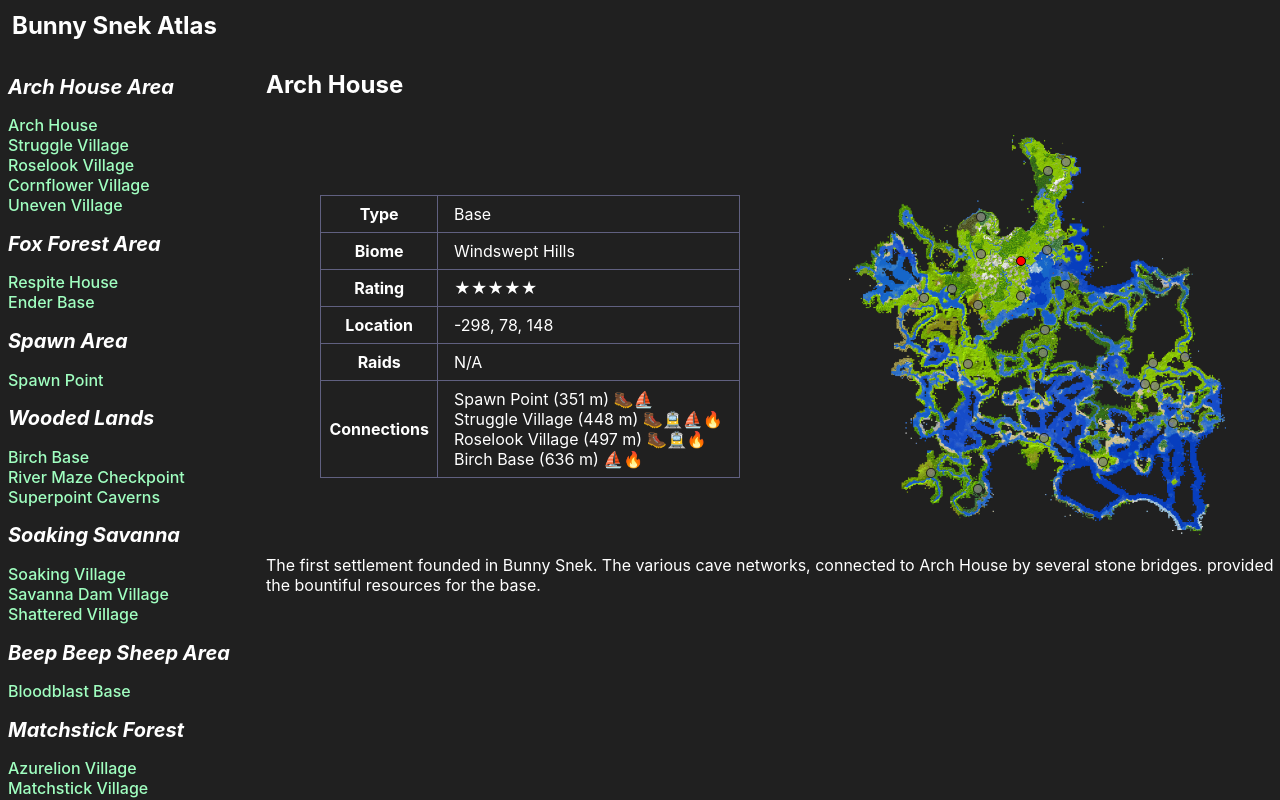
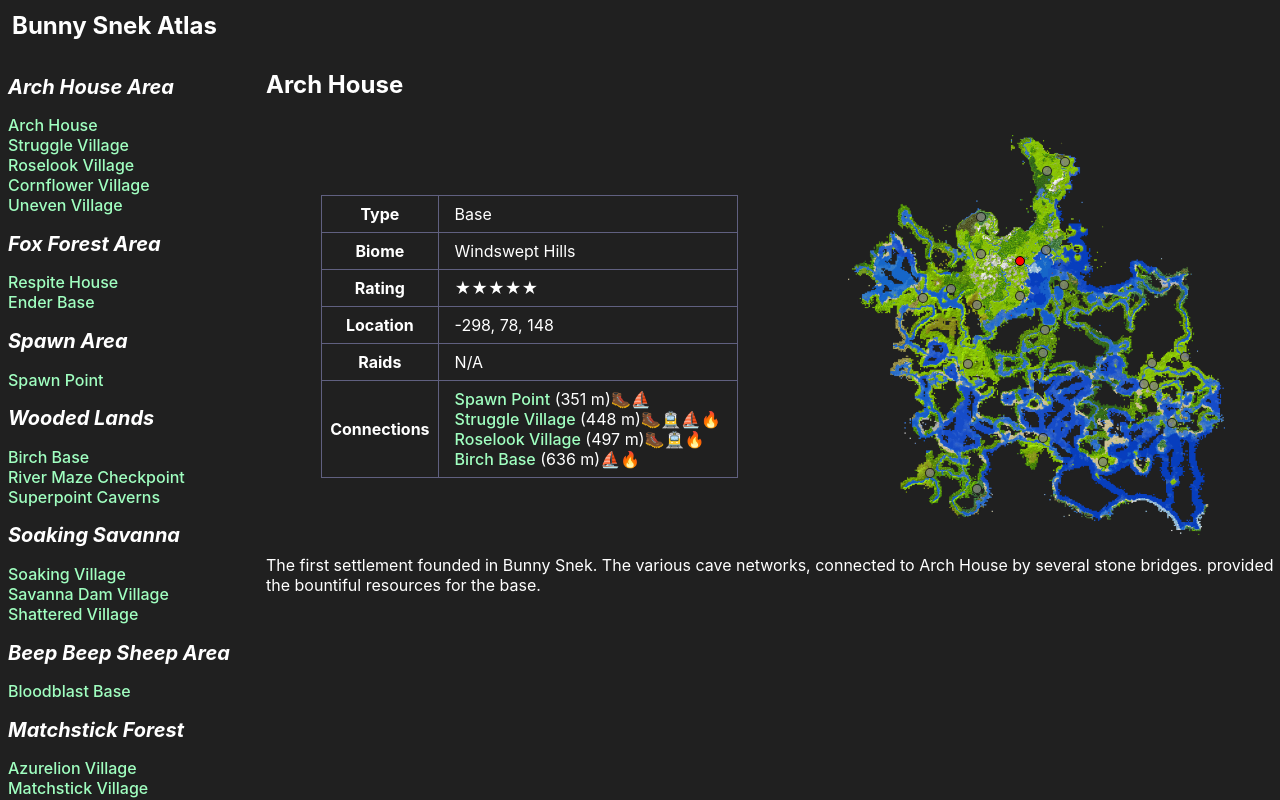
Before and after one commit to mstop4/bunny-snek-atlas-app, a React (Create React App) app: page / in a window 1280 px wide. Both pictures are taken after a click on the element "Arch House". Built offline with nearby package versions, Linux system fonts and the light colour scheme.

Commit message:
add connection links

```diff
--- a/public/index.html
+++ b/public/index.html
@@ -24,7 +24,7 @@
       work correctly both with client-side routing and a non-root public URL.
       Learn how to configure a non-root public URL by running `npm run build`.
     -->
-    <title>React App</title>
+    <title>Bunny Snek Atlas</title>
   </head>
   <body>
     <noscript>You need to enable JavaScript to run this app.</noscript>
--- a/src/components/App.jsx
+++ b/src/components/App.jsx
@@ -27,6 +27,8 @@ const App = () => {
         connectionsData={processedConnections}
         selectedPlace={selectedPlace}
         hoveredPlace={hoveredPlace}
+        setSelectedPlace={setSelectedPlace}
+        setHoveredPlace={setHoveredPlace}
       />
     </section>
   );
--- a/src/components/InfoDisplay.css
+++ b/src/components/InfoDisplay.css
@@ -42,3 +42,14 @@
 .InfoDisplay-description {
   padding: 0;
 }
+
+.InfoDisplay-connectionListItem {
+  cursor: pointer;
+  color: #a0ffc0;
+  font-weight: 500;
+}
+
+.InfoDisplay-connectionListItem:hover {
+  font-weight: 600;
+  color: #80a0ff;
+}
--- a/src/components/InfoDisplay.jsx
+++ b/src/components/InfoDisplay.jsx
@@ -3,7 +3,23 @@ import Map from './Map';
 import { findConnections, parseBiomes, parseDescription, parseLocation, parseRating } from './InfoDisplay_Utils';
 
 const InfoDisplay = (props) => {
-  const { placesData, connectionsData, selectedPlace, hoveredPlace } = props;
+  const {
+    placesData,
+    connectionsData,
+    selectedPlace,
+    hoveredPlace,
+    setSelectedPlace,
+    setHoveredPlace,
+  } = props;
+
+  const onPlaceSelected = (place) => {
+    setSelectedPlace(place);
+  }
+
+  const onPlacehovered = (place) => {
+    setHoveredPlace(place);
+  }
+
   const currentPlace = placesData.find(place => place.name === selectedPlace);
 
   if (!currentPlace) {
@@ -28,7 +44,7 @@ const InfoDisplay = (props) => {
   const descriptionList = parseDescription(description);
   const locationString = parseLocation(location);
   const ratingStars = parseRating(rating);
-  const connectionList = findConnections(connectionsData, placesData, selectedPlace);
+  const connectionList = findConnections(connectionsData, placesData, selectedPlace, onPlaceSelected, onPlacehovered);
 
   return (
     <div className="InfoDisplay-container">
--- a/src/components/InfoDisplay_Utils.js
+++ b/src/components/InfoDisplay_Utils.js
@@ -7,7 +7,7 @@ const CONNECTION_SYMBOLS = {
 };
 
 // TODO: refactor this to use only placeIds
-export const findConnections = (connectionsData, placeData, placeName) => {
+export const findConnections = (connectionsData, placeData, placeName, onPlaceSelected, onPlaceHovered) => {
   const currentPlace = placeData.find(place => place.name === placeName);
   const { id: currentPlaceId } = currentPlace;
 
@@ -23,16 +23,29 @@ export const findConnections = (connectionsData, placeData, placeName) => {
       const { types: connectionTypes } = connection;
       const otherPlaceName = placeData.find((place) => place.id === otherPlaceId).name;
 
-      let connectionString = `${otherPlaceName} (${connection.distance.toFixed(0)} m) `;
+      const connectionLink = `${otherPlaceName}`;
+      let connectionDetails = ` (${connection.distance.toFixed(0)} m)`
       for (const connectionType of connectionTypes) {
         if (Object.keys(CONNECTION_SYMBOLS).includes(connectionType)) {
-          connectionString += CONNECTION_SYMBOLS[connectionType];
+          connectionDetails += CONNECTION_SYMBOLS[connectionType];
         } else {
-          connectionString += CONNECTION_SYMBOLS.unknown;
+          connectionDetails += CONNECTION_SYMBOLS.unknown;
         }
       }
 
-      connectionList.push(<li key={otherPlaceId}>{connectionString}</li>);
+      connectionList.push(
+        <li key={otherPlaceId}>
+          <span
+            className="InfoDisplay-connectionListItem"
+            onClick={() => onPlaceSelected(otherPlaceName)}
+            onMouseEnter={() => onPlaceHovered(otherPlaceName)}
+            onMouseLeave={() => onPlaceHovered(null)}
+          >
+            {connectionLink}
+          </span>
+          {connectionDetails}
+        </li>
+      );
     }
   }
 
--- a/src/data/placesOfInterest.json
+++ b/src/data/placesOfInterest.json
@@ -322,9 +322,9 @@
         "name": "Shattered Lands Base",
         "type": "Base",
         "biomes": [ "Forest", "Old Growth Birch Forest", "Windswept Savanna", "Beach" ],
-        "rating": 0,
+        "rating": 2,
         "location": { "x": 1603, "y": 89, "z": 2172 },
-        "raidCount": 0,
+        "raidCount": -1,
         "description": [
           "This base was established to study the strange, clashing biomes in the Shattered Lands."
         ]
```
Also changed, not shown: public/manifest.json.
